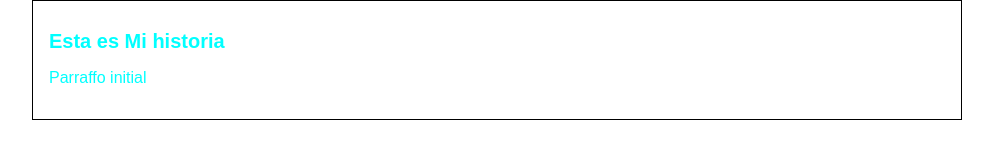
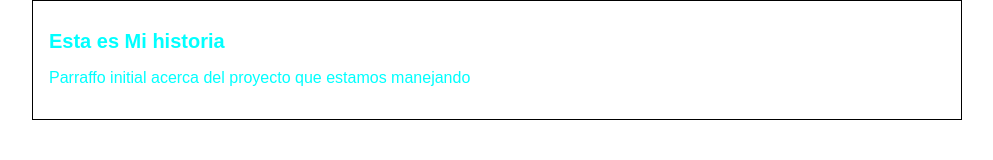
Before and after one commit to YeisonGomezG/hyperblog, a plain HTML site: page index.html in a window 1280 px wide. Shown: the whole page, without its empty margins (143-1136 px from the left). Drawn offline with Linux system fonts and the light colour scheme.

Commit message:
Este deberia quedar en cabecera  Please enter the commit message for your changes. Lines starting

```diff
--- a/index.html
+++ b/index.html
@@ -13,7 +13,7 @@
     <div id="container">
         <div id="post">
         <h1>Esta es Mi historia</h1>
-        <p>Parraffo initial</p>
+        <p>Parraffo initial acerca del proyecto que estamos manejando</p>
 
     </div>
 </div>
```
